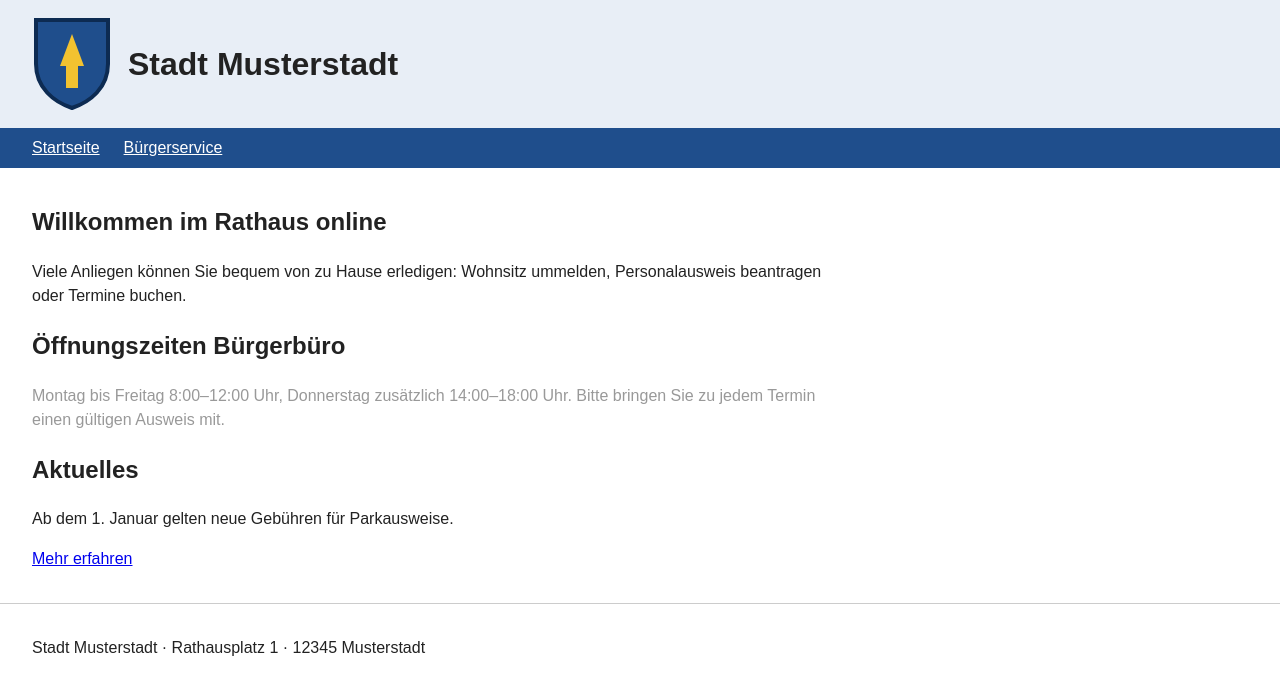
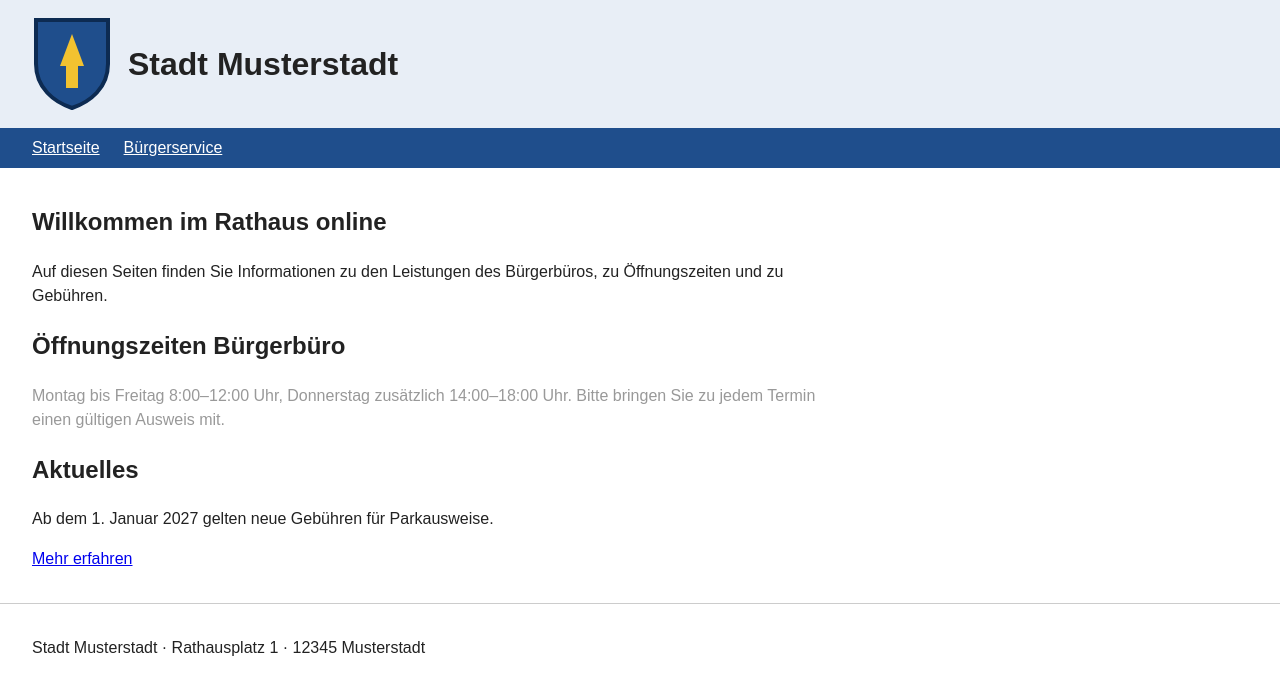
Before and after one commit to riban22/testingmodel, a plain HTML site: page musterstadt/index.html in a window 1280 px wide. Drawn offline with Linux system fonts and the light colour scheme.

Commit message:
Musterstadt: Grenzfälle entfernt, damit nur eingebaute Fehler übrig bleiben

```diff
--- a/musterstadt/index.html
+++ b/musterstadt/index.html
@@ -22,8 +22,8 @@
   <main>
     <h2>Willkommen im Rathaus online</h2>
     <p>
-      Viele Anliegen können Sie bequem von zu Hause erledigen:
-      Wohnsitz ummelden, Personalausweis beantragen oder Termine buchen.
+      Auf diesen Seiten finden Sie Informationen zu den Leistungen
+      des Bürgerbüros, zu Öffnungszeiten und zu Gebühren.
     </p>
 
     <h2>Öffnungszeiten Bürgerbüro</h2>
@@ -34,7 +34,7 @@
 
     <h2>Aktuelles</h2>
     <p>
-      Ab dem 1. Januar gelten neue Gebühren für Parkausweise.
+      Ab dem 1. Januar 2027 gelten neue Gebühren für Parkausweise.
     </p>
     <p>
       <a href="parkausweis.html">Mehr erfahren</a>
--- a/musterstadt/style.css
+++ b/musterstadt/style.css
@@ -18,6 +18,7 @@ header {
 
 nav ul {
   display: flex;
+  flex-wrap: wrap; /* bricht auf schmalen Bildschirmen um (WCAG 1.4.10) */
   gap: 24px;
   margin: 0;
   padding: 8px 32px;
```
Also changed, not shown: musterstadt/buergerservice.html (+5 -1 lines).
